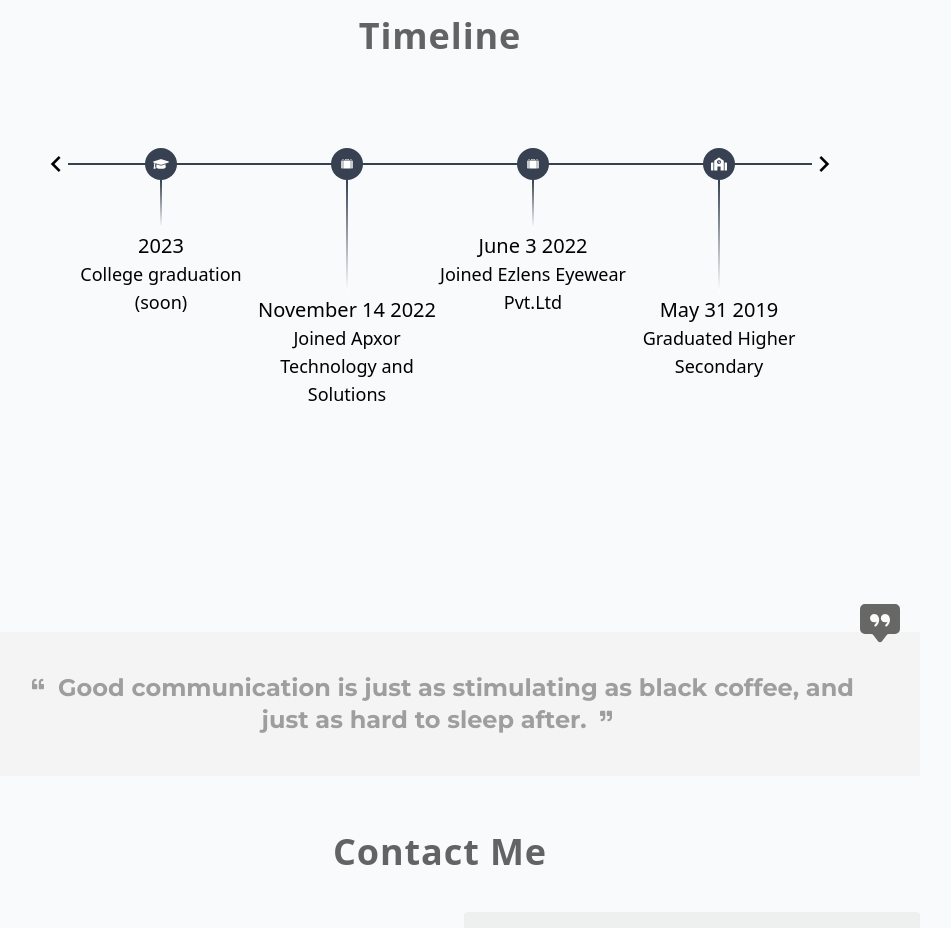
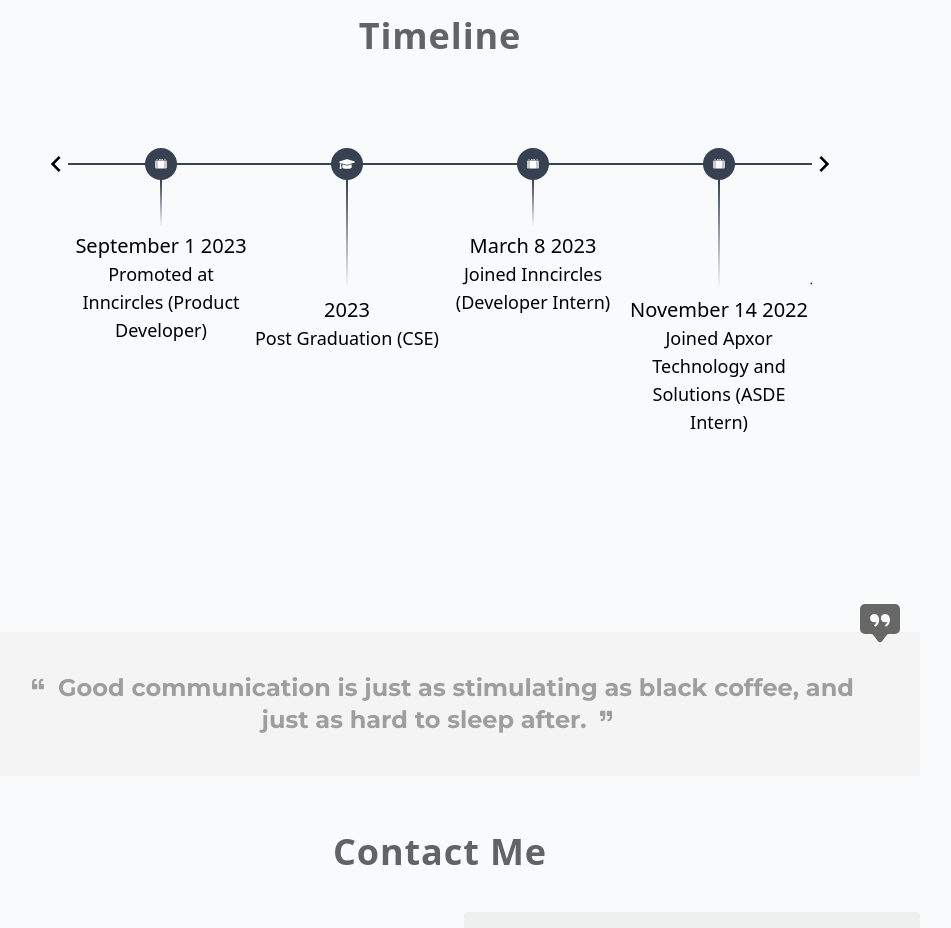
Before and after one commit to raziqali0306/myportfolio, a Next.js app: page /myportfolio/ in a window 1280 px wide. Shown: the part 4060-4988 px from the top of the page, without its empty margins (200-1151 px from the left). Built offline with nearby package versions, Linux system fonts and the light colour scheme.

Commit message:
updates timeline

```diff
--- a/components/timeline.tsx
+++ b/components/timeline.tsx
@@ -17,9 +17,11 @@
 function Timeline() {
 
     const Content: Array<Entry> = [
-        { date: '2023', description: 'College graduation (soon)', type: 'graduation' },
-        { date: 'November 14 2022', description: 'Joined Apxor Technology and Solutions', type: 'work' },
-        { date: 'June 3 2022', description: 'Joined Ezlens Eyewear Pvt.Ltd', type: 'work' },
+        { date: 'September 1 2023', description: 'Promoted at Inncircles (Product Developer)', type: 'work' },
+        { date: '2023', description: 'Post Graduation (CSE)', type: 'graduation' },
+        { date: 'March 8 2023', description: 'Joined Inncircles (Developer Intern)', type: 'work' },
+        { date: 'November 14 2022', description: 'Joined Apxor Technology and Solutions (ASDE Intern)', type: 'work' },
+        { date: 'June 3 2022', description: 'Joined Ezlens Eyewear Pvt.Ltd (Developer Intern)', type: 'work' },
         { date: 'May 31 2019', description: 'Graduated Higher Secondary', type: 'school' },
         { date: 'March 31 2017', description: 'Graduated High School', type: 'school' },
         { date: 'June 3 2002', description: 'Born', type: 'born' },
```
Also changed, not shown: 1 other file (tests, documents, lock files or other folders).
